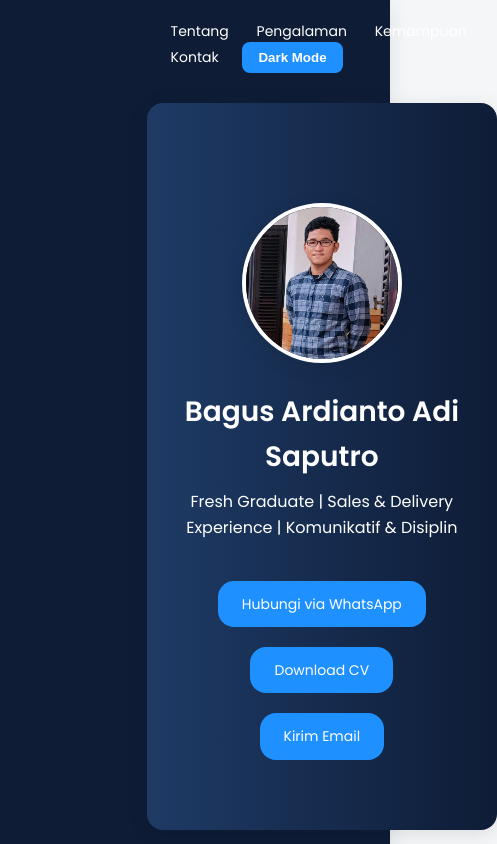
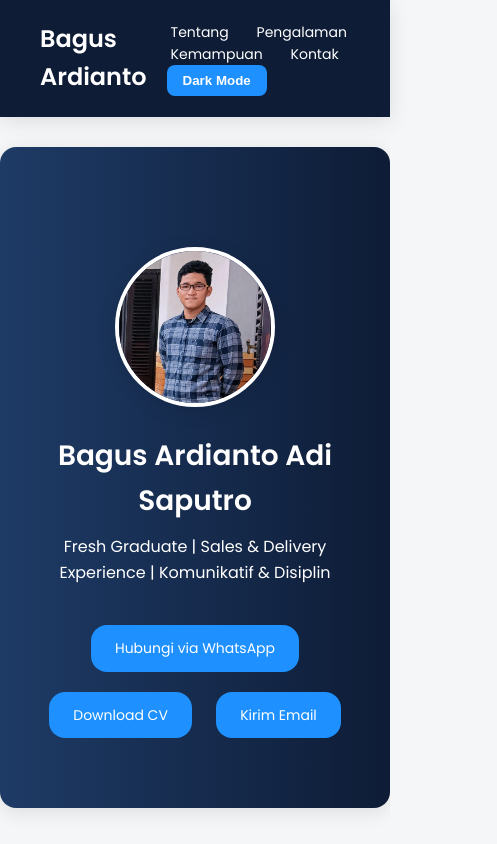
Before and after one commit to BagusArdian-prtl/Bagus-portofolio, a plain HTML site: page index.html in a window 390 px wide. Shown: the top 844 px of the page, 497 px wide, since content can reach past the window. Drawn offline with Linux system fonts and the light colour scheme.

Commit message:
Update index.html

```diff
--- a/index.html
+++ b/index.html
@@ -2,7 +2,7 @@
 <head>
   <meta charset="UTF-8">
   <meta name="viewport" content="width=device-width, initial-scale=1.0">
-  <title>Bagus Ardianto Adi Saputro| Portfolio</title>
+  <title>Bagus Ardianto | Portfolio</title>
   <link href="https://fonts.googleapis.com/css2?family=Poppins:wght@400;600&display=swap" rel="stylesheet">
   <style>
     :root {
@@ -15,10 +15,8 @@
       --text-dark: #1e1e1e;
       --radius: 16px;
       --shadow: 0 4px 20px rgba(0,0,0,0.1);
-    }* {
-  margin: 0; padding: 0; box-sizing: border-box;
     }
-
+    * { margin: 0; padding: 0; box-sizing: border-box; }
     body {
       font-family: 'Poppins', sans-serif;
       background: var(--bg-light);
@@ -26,12 +24,10 @@ body {
       line-height: 1.6;
       transition: all 0.4s ease;
     }
-
     body.dark {
       background: var(--bg-dark);
       color: var(--text-light);
     }
-
     header {
       background: var(--primary);
       color: white;
@@ -44,12 +40,7 @@ header {
       z-index: 1000;
       box-shadow: var(--shadow);
     }
-
-header h1 {
-  font-size: 24px;
-  font-weight: 600;
-}
-
+    header h1 { font-size: 24px; font-weight: 600; }
     nav a {
       color: white;
       margin-left: 24px;
@@ -57,11 +48,7 @@ nav a {
       font-weight: 500;
       transition: color 0.3s;
     }
-
-nav a:hover {
-  color: var(--accent);
-}
-
+    nav a:hover { color: var(--accent); }
     #darkToggle {
       background: var(--accent);
       color: white;
@@ -72,19 +59,16 @@ nav a:hover {
       margin-left: 20px;
       font-weight: 600;
     }
-
     section {
       padding: 80px 20px;
       max-width: 1000px;
       margin: auto;
       animation: fadeIn 1s ease;
     }
-
     @keyframes fadeIn {
       from { opacity: 0; transform: translateY(20px); }
       to { opacity: 1; transform: translateY(0); }
     }
-
     .hero {
       text-align: center;
       background: linear-gradient(to right, #1e3b66, #0e1c36);
@@ -95,12 +79,10 @@ section {
       margin-top: 30px;
       animation: slideUp 1s ease;
     }
-
     @keyframes slideUp {
       from { opacity: 0; transform: translateY(40px); }
       to { opacity: 1; transform: translateY(0); }
     }
-
     .hero img {
       width: 160px;
       height: 160px;
@@ -109,19 +91,9 @@ section {
       margin-bottom: 20px;
       border: 4px solid white;
       box-shadow: var(--shadow);
-  animation: fadeIn 1.5s ease;
     }
-
-.hero h2 {
-  font-size: 36px;
-  margin-bottom: 10px;
-}
-
-.hero p {
-  font-size: 18px;
-  margin-bottom: 30px;
-}
-
+    .hero h2 { font-size: 36px; margin-bottom: 10px; }
+    .hero p { font-size: 18px; margin-bottom: 30px; }
     .buttons a {
       display: inline-block;
       margin: 10px;
@@ -133,11 +105,7 @@ section {
       font-weight: 500;
       transition: background 0.3s;
     }
-
-.buttons a:hover {
-  background: #0e78d8;
-}
-
+    .buttons a:hover { background: #0e78d8; }
     .card {
       background: var(--bg-card);
       border-radius: var(--radius);
@@ -146,25 +114,14 @@ section {
       box-shadow: var(--shadow);
       transition: background 0.3s;
     }
-
-body.dark .card {
-  background: #2a2e36;
-}
-
+    body.dark .card { background: #2a2e36; }
     h3 {
       font-size: 24px;
       margin-bottom: 20px;
       color: var(--primary);
     }
-
-body.dark h3 {
-  color: var(--accent);
-}
-
-ul li {
-  margin-bottom: 10px;
-}
-
+    body.dark h3 { color: var(--accent); }
+    ul li { margin-bottom: 10px; }
     footer {
       text-align: center;
       background: var(--primary);
@@ -172,25 +129,12 @@ footer {
       padding: 30px;
       margin-top: 40px;
     }
-
-a {
-  color: var(--accent);
+    a { color: var(--accent); }
+    @media (max-width: 768px) {
+      header, nav a, .buttons a { font-size: 14px; }
+      .hero h2 { font-size: 28px; }
+      .hero p { font-size: 16px; }
     }
-
-@media (max-width: 768px) {
-  header, nav a, .buttons a {
-    font-size: 14px;
-  }
-
-  .hero h2 {
-    font-size: 28px;
-  }
-
-  .hero p {
-    font-size: 16px;
-  }
-}
-
   </style>
 </head>
 <body><header>
@@ -201,8 +145,9 @@ a {
     <a href="#kemampuan">Kemampuan</a>
     <a href="#kontak">Kontak</a>
     <button id="darkToggle">Dark Mode</button>
-  <section class="hero">
-  <img src="Bagus Ardianto.jpg" alt="Foto Bagus Ardianto" style="width:160px; height:160px; border-radius:50%; margin-bottom:20px;">
+  </nav>
+</header><section class="hero">
+  <img src="Bagus Ardianto.jpg" alt="Foto Bagus Ardianto">
   <h2>Bagus Ardianto Adi Saputro</h2>
   <p>Fresh Graduate | Sales & Delivery Experience | Komunikatif & Disiplin</p>
   <div class="buttons">
```
Lines whose indentation alone changed are shown as unchanged.
